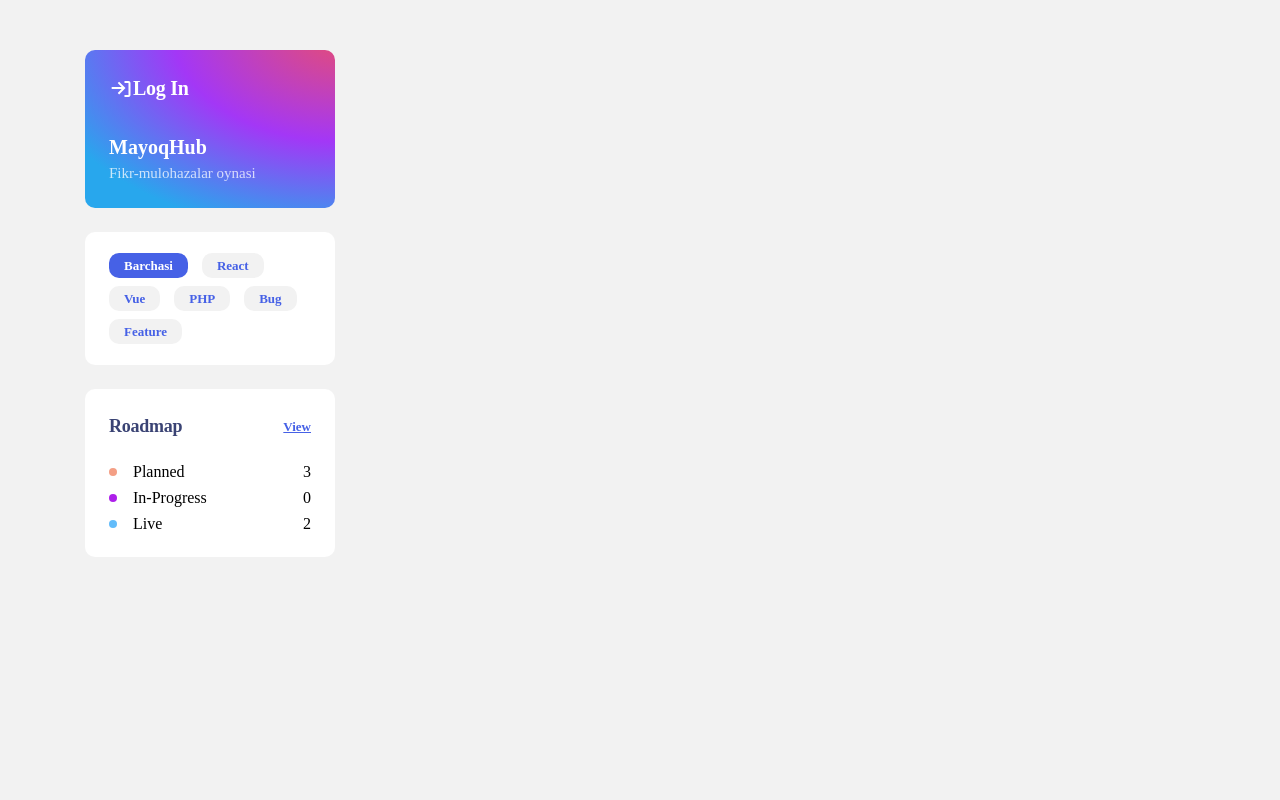
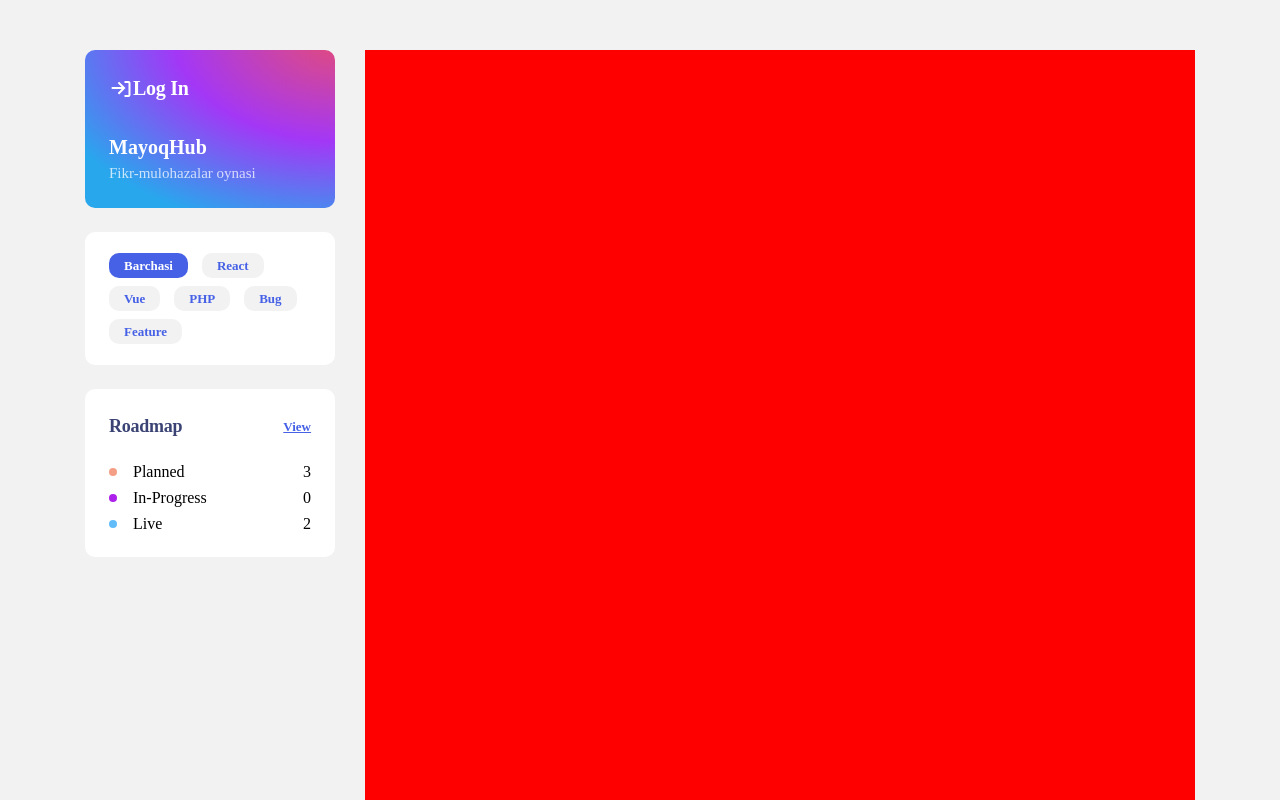
Before and after one commit to NurmuhammadovHojiakbar/feedback, a React (Create React App) app: page / in a window 1280 px wide. Shown: the top 800 px of the page. Built offline with nearby package versions, Linux system fonts and the light colour scheme.

Commit message:
aside section was been sticky

```diff
--- a/src/Screens/Home/Home.css
+++ b/src/Screens/Home/Home.css
@@ -3,6 +3,21 @@
     padding-bottom: 50px;
 }
 
+.site-main__container{
+    display: flex;
+}
+
 .site-main-left{
+    position: sticky;
+    top: 50px;
+    align-self: flex-start;
     max-width: 250px;
+    width: 100%;
+    margin-right: 30px;
 }
+
+.site-main-board{
+    flex-grow: 1;
+    height: 1250px;
+    background-color: red;
+}
--- a/src/Screens/Home/Home.js
+++ b/src/Screens/Home/Home.js
@@ -7,12 +7,13 @@ import RoadmapInfo from '../../Components/RoadmapInfo/RoadmapInfo';
 function Home() {
     return (
         <main className="site-main">
-            <div className="container">
+            <div className="site-main__container container">
                 <section className="site-main-left">
                     <UserAccount />
                     <FilterPostType />
                     <RoadmapInfo />
                 </section>
+                <section className="site-main-board"></section>
             </div>
         </main>
     );
```
